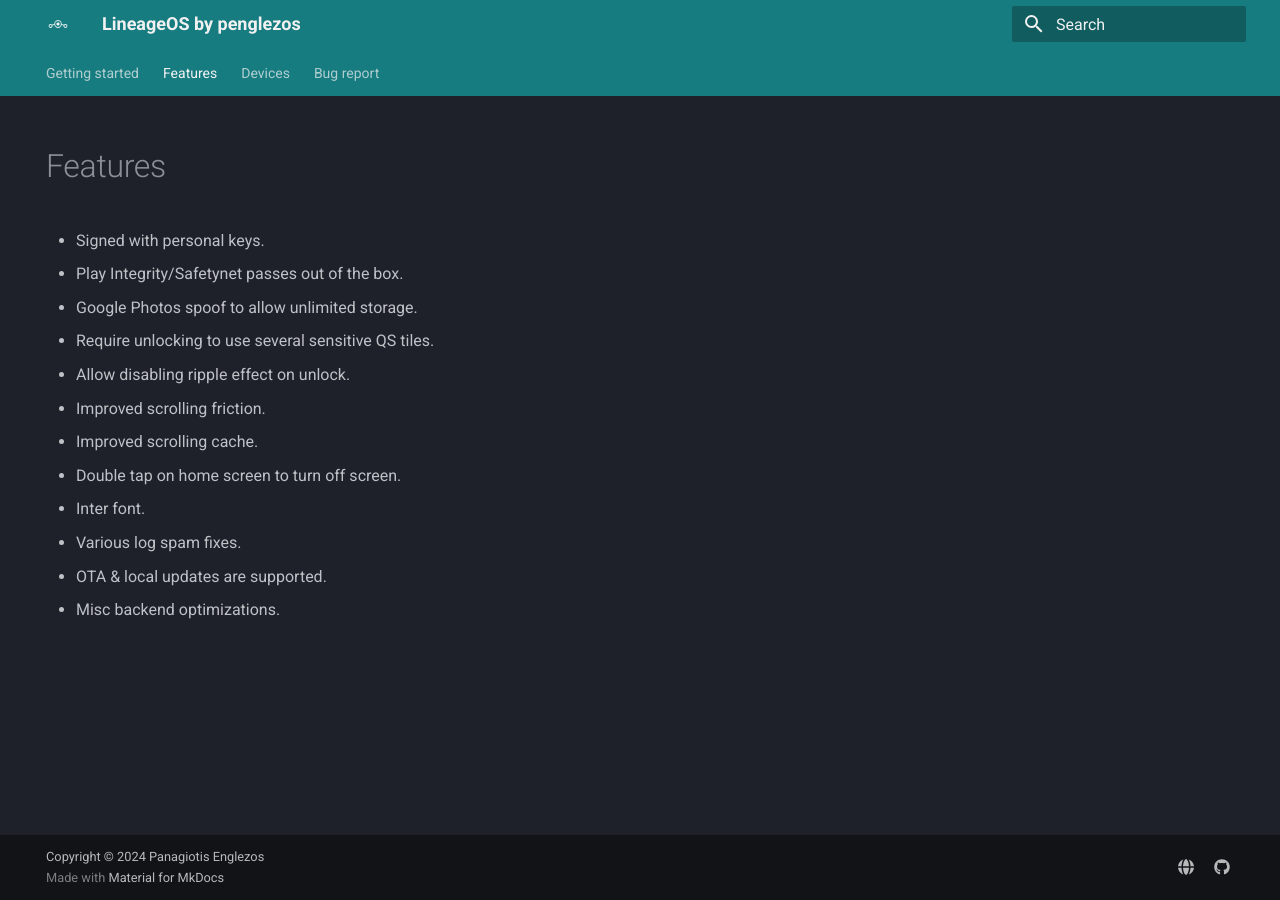
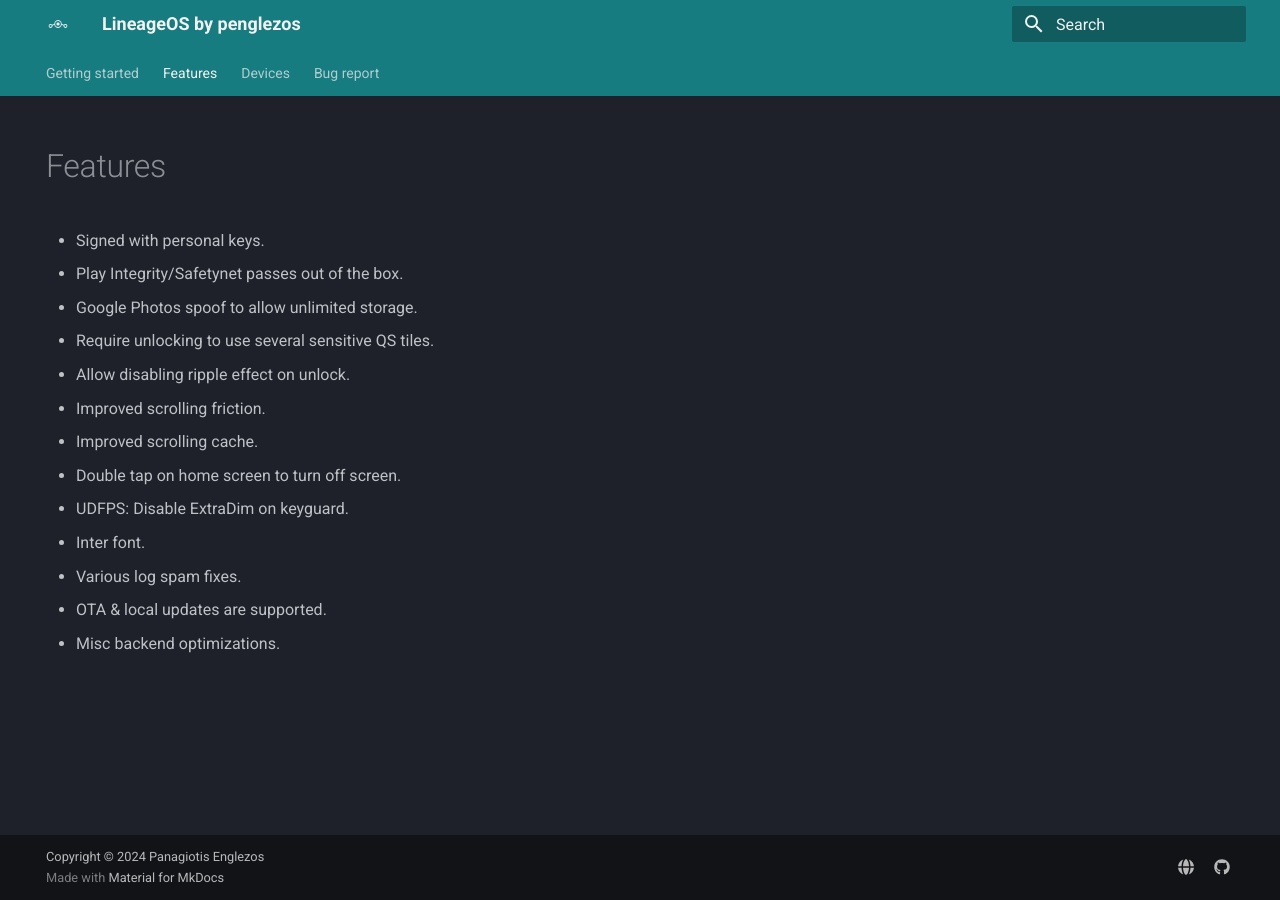
Before and after one commit to penglezos/lineageos.penglezos.dev, an MkDocs documentation site: the page built from docs/features.md, in a window 1280 px wide. Built offline with MkDocs 1.6.1 and Material for MkDocs 9.7.7, drawn with Linux system fonts in a browser that asks for light colours.

Commit message:
features: udfps: Disable ExtraDim on keyguard
Signed-off-by: penglezos <panagiotisegl@gmail.com>

```diff
--- a/docs/features.md
+++ b/docs/features.md
@@ -13,6 +13,7 @@
 * Improved scrolling friction.
 * Improved scrolling cache.
 * Double tap on home screen to turn off screen.
+* UDFPS: Disable ExtraDim on keyguard.
 * Inter font.
 * Various log spam fixes.
 * OTA & local updates are supported.
```
